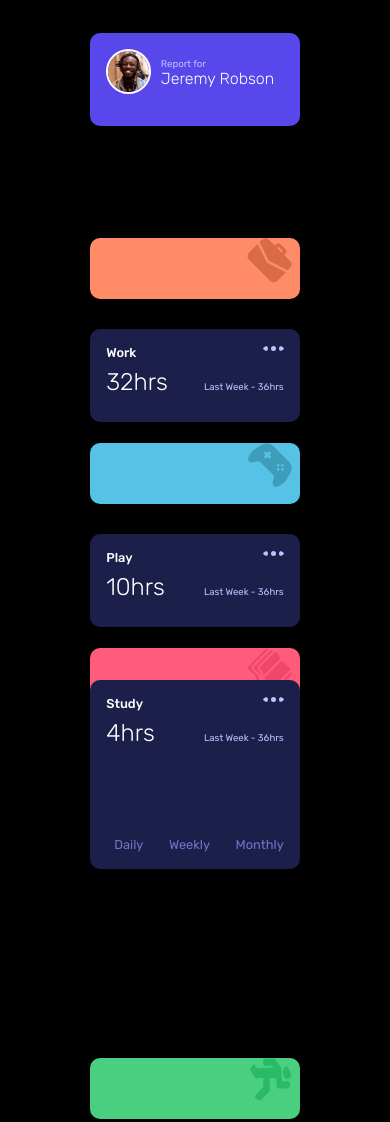
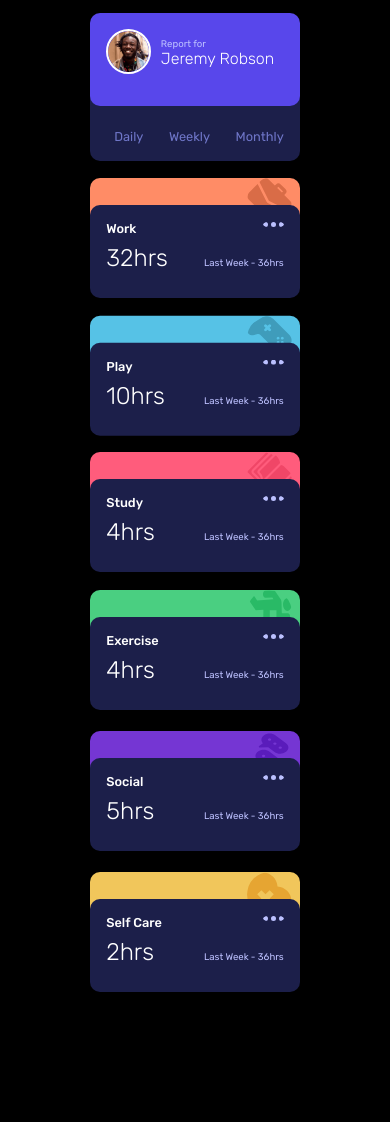
Before and after one commit to DarkmodeLarry/time-tracking-dashboard, a website: page index.html in a window 390 px wide. Shown: the top 1122 px of the page. Drawn offline with Linux system fonts and the light colour scheme.

Commit message:
mobile responsive complete

```diff
--- a/style.css
+++ b/style.css
@@ -110,7 +110,6 @@ img {
   border: none;
   margin-right: 0.5rem;
   overflow: hidden;
-  translate: ;
 }
 
 .study-container {
@@ -234,7 +233,7 @@ img {
 
 @media screen and (max-width: 500px) {
   body {
-    height: 1700px;
+    height: 1100px;
   }
   main {
     display: grid;
@@ -242,7 +241,9 @@ img {
     grid-template-rows: repeat(8, 200px);
     grid-column-gap: 0px;
     grid-row-gap: 5px;
+    margin-top: 35rem;
   }
+
   img {
     border: 2px solid white;
     border-radius: 50%;
@@ -256,7 +257,6 @@ img {
   .user {
     display: flex;
     justify-content: center;
-
     background-color: hsl(246, 80%, 60%);
     border-radius: 10px;
     padding: 1rem 1rem 0 1rem;
@@ -281,7 +281,7 @@ img {
     color: hsl(235, 45%, 61%);
     padding: 2.5rem 1rem 1rem 1.5rem;
     background-color: hsl(235, 46%, 20%);
-    transform: translateY(-4rem);
+    transform: translateY(-47rem);
     border-radius: 10px;
     position: relative;
     z-index: 1;
@@ -335,6 +335,7 @@ img {
 
   .study-container {
     position: relative;
+    transform: translateY(-11rem);
   }
 
   .study-heading {
@@ -346,13 +347,14 @@ img {
 
   .study {
     position: absolute;
-    top: 2rem;
+    bottom: 5rem;
     left: 0;
     right: 0;
   }
 
   .play-container {
     position: relative;
+    transform: translateY(-6.7rem);
   }
 
   .play-heading {
@@ -364,13 +366,14 @@ img {
 
   .play {
     position: absolute;
-    bottom: 1rem;
+    bottom: 5rem;
     left: 0;
     right: 0;
   }
 
   .work-container {
     position: relative;
+    transform: translateY(-2.5rem);
   }
 
   .work-heading {
@@ -382,13 +385,14 @@ img {
 
   .work {
     position: absolute;
-    bottom: 1rem;
+    bottom: 5rem;
     left: 0;
     right: 0;
   }
 
   .exercise-container {
     position: relative;
+    transform: translateY(-28rem);
   }
 
   .exercise-heading {
@@ -400,13 +404,14 @@ img {
 
   .exercise {
     position: absolute;
-    bottom: 1rem;
+    bottom: 5rem;
     left: 0;
     right: 0;
   }
 
   .social-container {
     position: relative;
+    transform: translateY(-32rem);
   }
 
   .social-heading {
@@ -418,13 +423,14 @@ img {
 
   .social {
     position: absolute;
-    bottom: 1rem;
+    bottom: 5rem;
     left: 0;
     right: 0;
   }
 
   .self-container {
     position: relative;
+    transform: translateY(-36rem);
   }
 
   .self-heading {
@@ -447,7 +453,7 @@ img {
 
   .self-care {
     position: absolute;
-    bottom: 1rem;
+    bottom: 5rem;
     left: 0;
     right: 0;
   }
```
